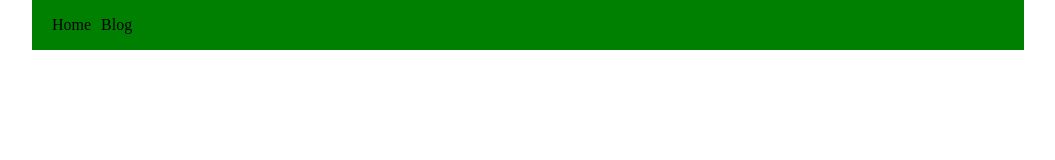
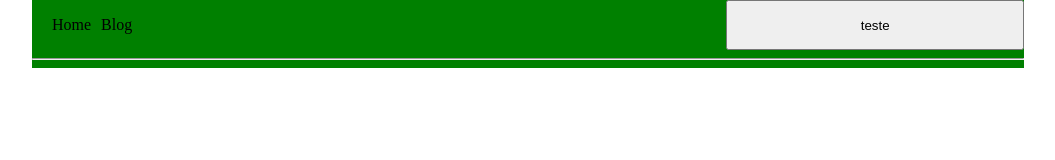
Before and after one commit to Elitro/Webpage, a website built with webpack: page src/index.html in a window 1280 px wide. Shown: the whole page, without its empty margins (112-1167 px from the left). Built offline with nearby package versions, Linux system fonts and the light colour scheme.

Commit message:
laying out the nav organization

```diff
--- a/src/components/header/header.html
+++ b/src/components/header/header.html
@@ -1,2 +1,4 @@
 <nav id="main-nav">
+    <ul id="nav-menu"></ul>
+    <button class="media-button">teste</button>
 </nav>
--- a/src/components/header/header.js
+++ b/src/components/header/header.js
@@ -22,10 +22,12 @@ const HeaderModule = (function() {
         }
     ];
 
-    templateDOM.getElementById('main-nav').appendChild(createMenu(options));
+    const navMenu = templateDOM.getElementById('nav-menu');
+    navMenu.parentNode.replaceChild(createMenu(options), navMenu);
 
     function createMenu(options) {
         const menu = document.createElement('ul');
+        // const menu = document.getElementById('nav-menu');
 
         options.map((elem) => {
             const li = templateDOM.createElement('li');
--- a/src/components/header/header.scss
+++ b/src/components/header/header.scss
@@ -1,3 +1,8 @@
+nav {
+    display: grid;
+    grid-template-columns: 70% 30%;
+}
+
 ul {
     padding: 0px 20px 0px 20px;
     list-style: none;
@@ -5,6 +10,7 @@ ul {
     li {
         display: inline;
         padding: 10px 10px 10px 0px;
+        cursor: pointer;
     }
 
     li:last-child {
--- a/src/index.html
+++ b/src/index.html
@@ -18,6 +18,8 @@
 
             <div id="header"></div>
 
+            <hr>
+
         </div>
     </div>
 </body>
--- a/src/styles.scss
+++ b/src/styles.scss
@@ -8,6 +8,10 @@ body {
     width: 100%;
 }
 
+.page-viewport {
+    width: 100%;
+}
+
 @media screen and (min-width: 992px) {
     .page-viewport {
         width: 992px;
```
